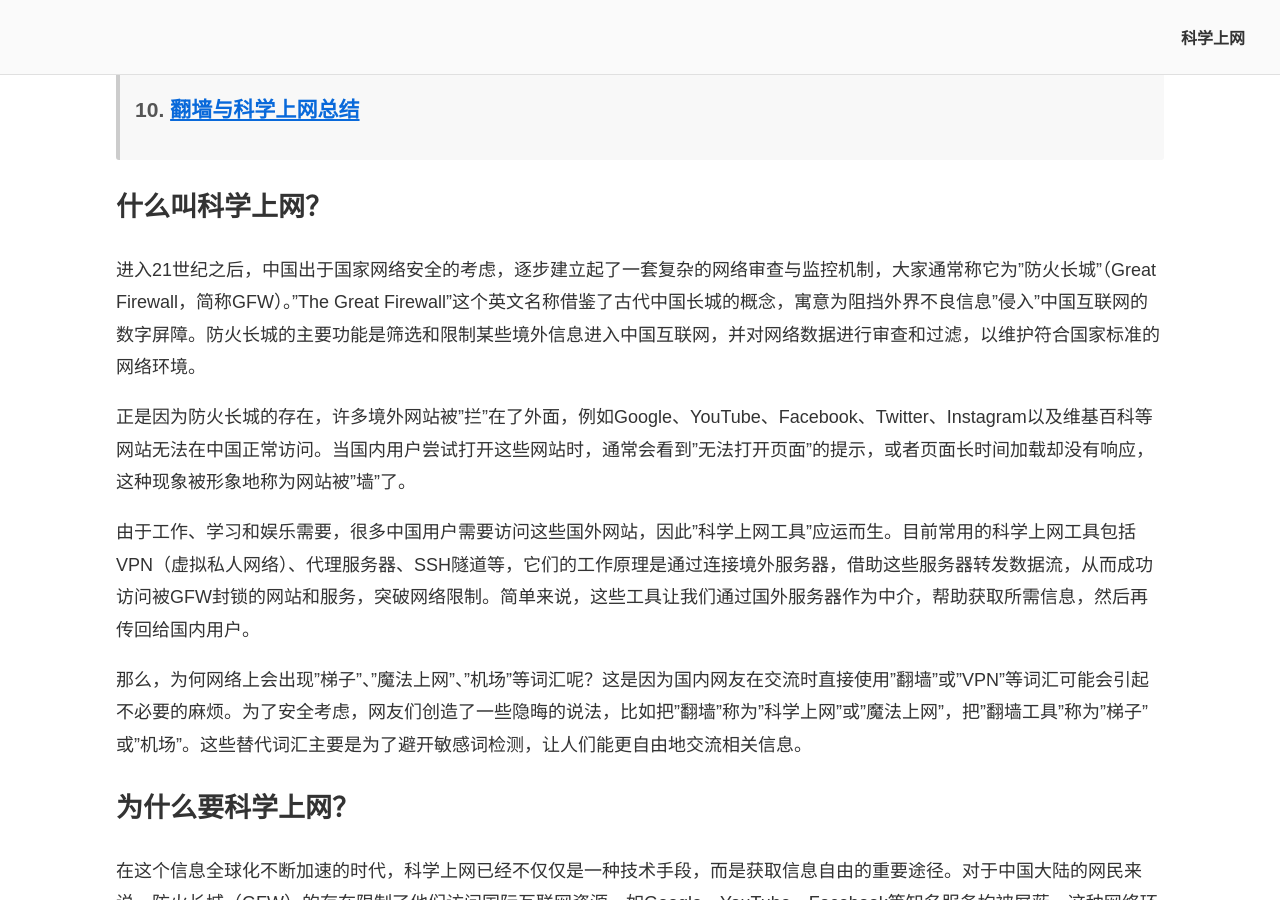
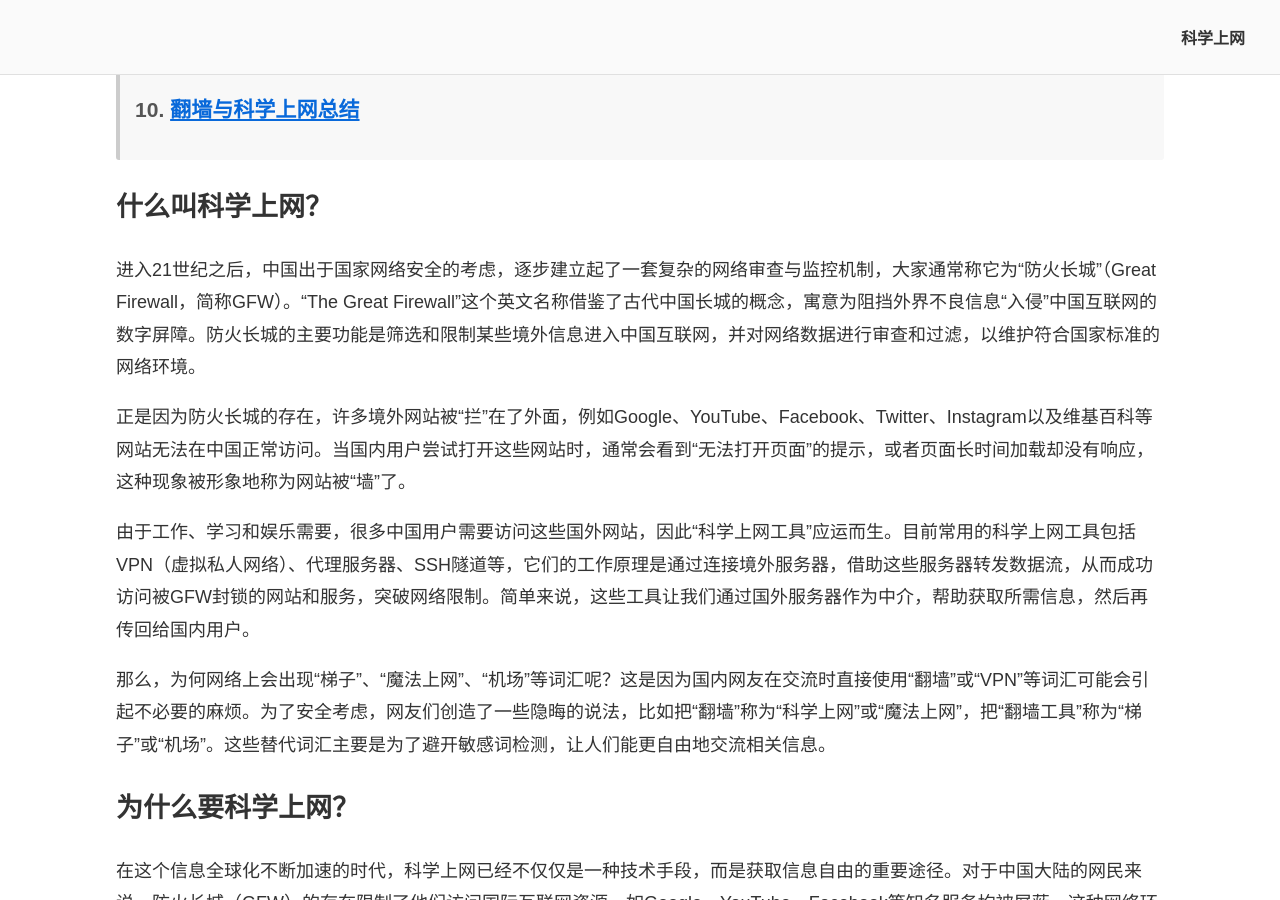
Before and after one commit to chinavpns/chinavpns.github.io, a Jekyll site: the page built from index.md, in a window 1280 px wide and 900 px high, scrolled down 3046 px. Built offline with Jekyll 4.4.1, drawn with Linux system fonts in a browser that asks for light colours.

```diff
--- a/index.md
+++ b/index.md
@@ -51,13 +51,13 @@ description: 科学上网指南：2025年最好用的翻墙VPN和翻墙软件推
 
 ## 什么叫科学上网？
 
-进入21世纪之后，中国出于国家网络安全的考虑，逐步建立起了一套复杂的网络审查与监控机制，大家通常称它为"防火长城"（Great Firewall，简称GFW）。"The Great Firewall"这个英文名称借鉴了古代中国长城的概念，寓意为阻挡外界不良信息"侵入"中国互联网的数字屏障。防火长城的主要功能是筛选和限制某些境外信息进入中国互联网，并对网络数据进行审查和过滤，以维护符合国家标准的网络环境。
+进入21世纪之后，中国出于国家网络安全的考虑，逐步建立起了一套复杂的网络审查与监控机制，大家通常称它为“防火长城”（Great Firewall，简称GFW）。“The Great Firewall”这个英文名称借鉴了古代中国长城的概念，寓意为阻挡外界不良信息“入侵”中国互联网的数字屏障。防火长城的主要功能是筛选和限制某些境外信息进入中国互联网，并对网络数据进行审查和过滤，以维护符合国家标准的网络环境。
 
-正是因为防火长城的存在，许多境外网站被"拦"在了外面，例如Google、YouTube、Facebook、Twitter、Instagram以及维基百科等网站无法在中国正常访问。当国内用户尝试打开这些网站时，通常会看到"无法打开页面"的提示，或者页面长时间加载却没有响应，这种现象被形象地称为网站被"墙"了。
+正是因为防火长城的存在，许多境外网站被“拦”在了外面，例如Google、YouTube、Facebook、Twitter、Instagram以及维基百科等网站无法在中国正常访问。当国内用户尝试打开这些网站时，通常会看到“无法打开页面”的提示，或者页面长时间加载却没有响应，这种现象被形象地称为网站被“墙”了。
 
-由于工作、学习和娱乐需要，很多中国用户需要访问这些国外网站，因此"科学上网工具"应运而生。目前常用的科学上网工具包括VPN（虚拟私人网络）、代理服务器、SSH隧道等，它们的工作原理是通过连接境外服务器，借助这些服务器转发数据流，从而成功访问被GFW封锁的网站和服务，突破网络限制。简单来说，这些工具让我们通过国外服务器作为中介，帮助获取所需信息，然后再传回给国内用户。
+由于工作、学习和娱乐需要，很多中国用户需要访问这些国外网站，因此“科学上网工具”应运而生。目前常用的科学上网工具包括VPN（虚拟私人网络）、代理服务器、SSH隧道等，它们的工作原理是通过连接境外服务器，借助这些服务器转发数据流，从而成功访问被GFW封锁的网站和服务，突破网络限制。简单来说，这些工具让我们通过国外服务器作为中介，帮助获取所需信息，然后再传回给国内用户。
 
-那么，为何网络上会出现"梯子"、"魔法上网"、"机场"等词汇呢？这是因为国内网友在交流时直接使用"翻墙"或"VPN"等词汇可能会引起不必要的麻烦。为了安全考虑，网友们创造了一些隐晦的说法，比如把"翻墙"称为"科学上网"或"魔法上网"，把"翻墙工具"称为"梯子"或"机场"。这些替代词汇主要是为了避开敏感词检测，让人们能更自由地交流相关信息。
+那么，为何网络上会出现“梯子”、“魔法上网”、“机场”等词汇呢？这是因为国内网友在交流时直接使用“翻墙”或“VPN”等词汇可能会引起不必要的麻烦。为了安全考虑，网友们创造了一些隐晦的说法，比如把“翻墙”称为“科学上网”或“魔法上网”，把“翻墙工具”称为“梯子”或“机场”。这些替代词汇主要是为了避开敏感词检测，让人们能更自由地交流相关信息。
 
 ## 为什么要科学上网？
 
```
